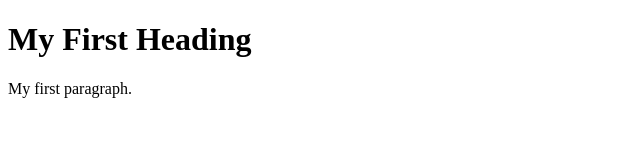
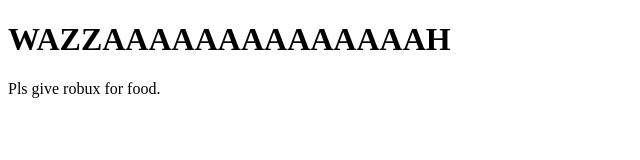
Before and after one commit to apcgsbuaquina/webprog-IT241-html-lessons, a plain HTML site: page home/index.html in a window 1280 px wide. Shown: the whole page, without its empty margins (0-640 px from the left). Drawn offline with Linux system fonts and the light colour scheme.

Commit message:
Update index.html

```diff
--- a/home/index.html
+++ b/home/index.html
@@ -5,8 +5,8 @@
 </head>
 <body>
 
-<h1>My First Heading</h1>
-<p>My first paragraph.</p>
+<h1>WAZZAAAAAAAAAAAAAAH</h1>
+<p>Pls give robux for food.</p>
 
 </body>
 </html>
```
